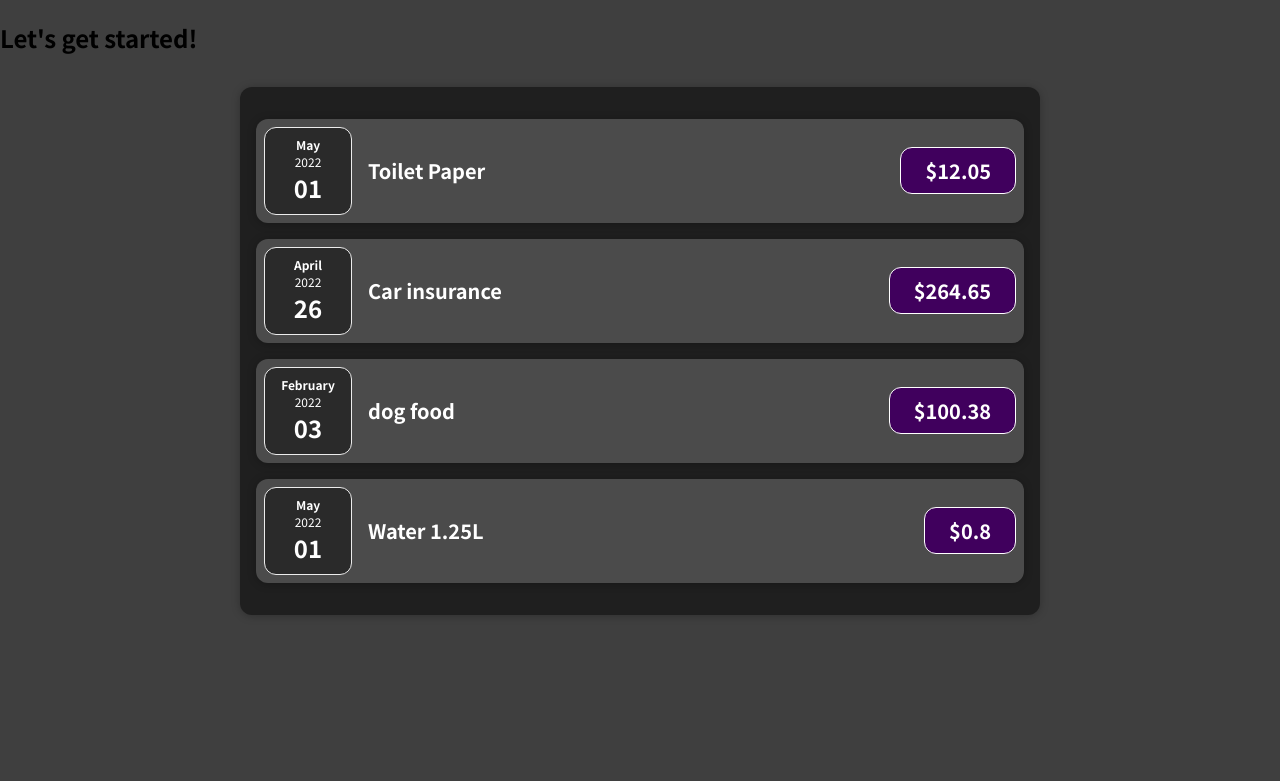
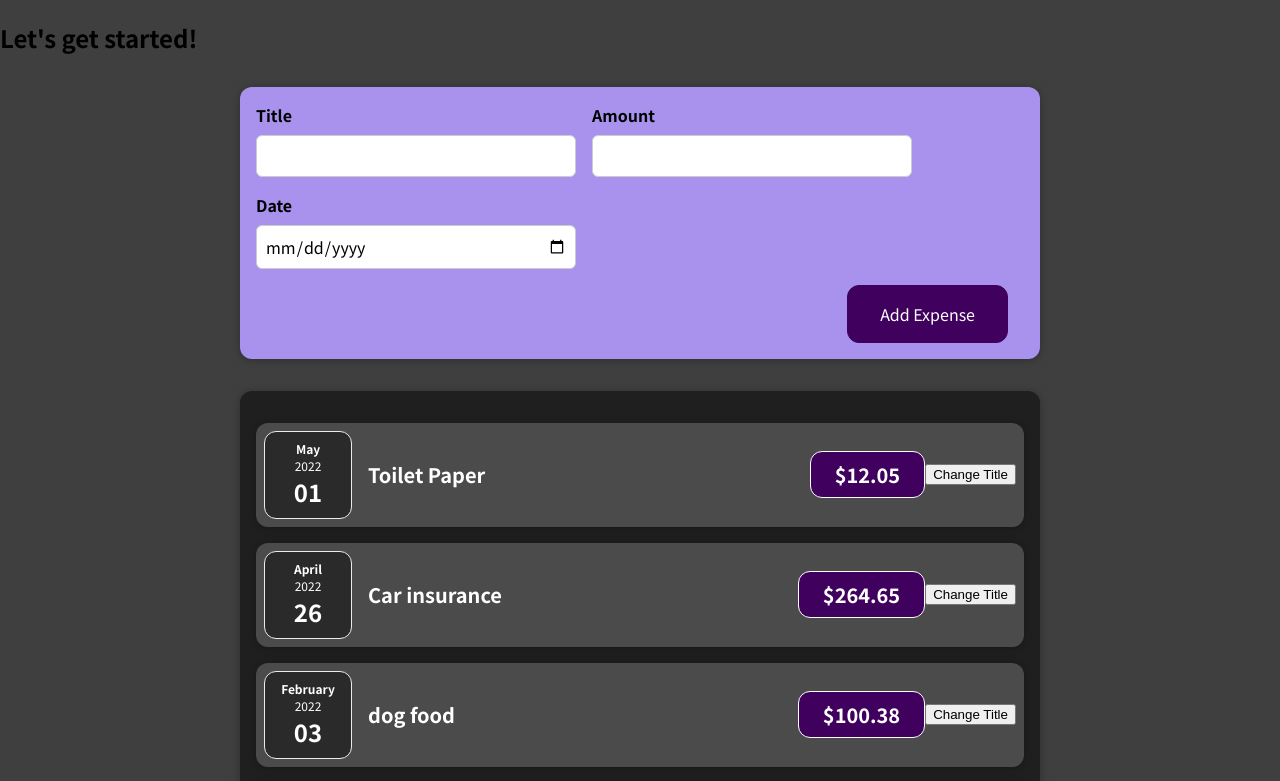
Before and after one commit to younahshin-dev/react-complete-guide, a React (Create React App) app: page / in a window 1280 px wide. Shown: the top 781 px of the page. Built offline with nearby package versions, Linux system fonts and the light colour scheme.

Commit message:
add NewExpense component include form , useState

```diff
--- a/src/App.js
+++ b/src/App.js
@@ -1,4 +1,5 @@
 import Expenses from './components/Expenses/Expenses';
+import NewExpense from './components/NewExpense/NewExpense';
 
 const App = () => {
   const expenses = [
@@ -30,6 +31,7 @@ const App = () => {
   return (
     <div>
       <h2>Let's get started!</h2>
+      <NewExpense />
       <Expenses itemList={expenses} />
     </div>
   );
--- a/src/components/Expenses/ExpenseItem.js
+++ b/src/components/Expenses/ExpenseItem.js
@@ -1,15 +1,22 @@
+import { useState } from 'react';
 import ExpenseDate from './ExpenseDate';
 import Card from '../UI/Card';
 import './ExpenseItem.css';
 
 const ExpenseItem = (props) => {
+  const [title, setTitle] = useState(props.title);
+
+  const clickHandler = () => {
+    setTitle('Updated!');
+  };
   return (
     <Card className='expense-item'>
       <ExpenseDate date={props.date} />
       <div className='expense-item__description'>
-        <h2>{props.title}</h2>
+        <h2>{title}</h2>
         <div className='expense-item__price'>${props.amount}</div>
       </div>
+      <button onClick={clickHandler}>Change Title</button>
     </Card>
   );
 };
--- /dev/null
+++ b/src/components/NewExpense/ExpenseForm.css
@@ -0,0 +1,26 @@
+.new-expense__controls {
+  display: flex;
+  flex-wrap: wrap;
+  gap: 1rem;
+  margin-bottom: 1rem;
+  text-align: left;
+}
+
+.new-expense__control label {
+  font-weight: bold;
+  margin-bottom: 0.5rem;
+  display: block;
+}
+
+.new-expense__control input {
+  font: inherit;
+  padding: 0.5rem;
+  border-radius: 6px;
+  border: 1px solid #ccc;
+  width: 20rem;
+  max-width: 100%;
+}
+
+.new-expense__actions {
+  text-align: right;
+}
--- /dev/null
+++ b/src/components/NewExpense/ExpenseForm.js
@@ -0,0 +1,83 @@
+import React, { useState } from 'react';
+
+import './ExpenseForm.css';
+const ExpenseForm = () => {
+  // const [EnteredTitle, setEnteredTitle] = useState(
+  //   document.getElementById('enteredTitle')
+  // );
+  // const [EnteredAmount, setEnteredAmount] = useState(
+  //   document.getElementById('enteredAmount')
+  // );
+  // const [EnteredDate, setEnteredDate] = useState(
+  //   document.getElementById('enteredDate')
+  // );
+
+  // 각각 인풋값에대한 useState를 선언하기보다 한꺼번에 객체로 묶어서 선언
+  const [userInput, setUserInput] = useState({
+    enteredTitle: '',
+    enteredAmount: '',
+    enteredDate: '',
+  });
+
+  const titleChangeHandler = (event) => {
+    //이전 상태의 userInput에 의존하지만 동시다발적으로 업데이트 가 발생할경우 userInput의 값이 오래되거나 제대로된 시점이 아닌 상태의 값을 가져올 수 있음
+    // setUserInput({
+    //   ...userInput,
+    //   enteredTitle: event.target.value,
+    // });
+
+    //setUserInput에 값을 넘겨주기보다 함수로 변한 값들을 전달해주면 react에서 prevState를 항상 최신의 이전 상태를 보장해줌
+
+    setUserInput((prevState) => {
+      return { ...prevState, enteredTitle: event.target.value };
+    });
+  };
+
+  const amountChangeHandler = (event) => {
+    setUserInput({
+      ...userInput,
+      enteredAmount: event.target.value,
+    });
+  };
+
+  const dateChangeHandler = (event) => {
+    setUserInput({
+      ...userInput,
+      enteredDate: event.target.value,
+    });
+  };
+
+  return (
+    <form action=''>
+      <div className='new-expense__controls'>
+        <div className='new-expense__control'>
+          <label htmlFor=''>Title</label>
+          <input type='text' id='enteredTitle' onChange={titleChangeHandler} />
+        </div>
+        <div className='new-expense__control'>
+          <label htmlFor=''>Amount</label>
+          <input
+            type='number'
+            min='0.01'
+            step='0.01'
+            onChange={amountChangeHandler}
+          />
+        </div>
+        <div className='new-expense__control'>
+          <label htmlFor=''>Date</label>
+          <input
+            type='date'
+            min='2019-01-01'
+            max='2022-12-31'
+            onChange={dateChangeHandler}
+          />
+        </div>
+      </div>
+      <div className='new-expense__actions'>
+        <button type='submit'>Add Expense</button>
+      </div>
+    </form>
+  );
+};
+
+export default ExpenseForm;
--- /dev/null
+++ b/src/components/NewExpense/NewExpense.css
@@ -0,0 +1,38 @@
+.new-expense {
+  background-color: #a892ee;
+  padding: 1rem;
+  margin: 2rem auto;
+  width: 50rem;
+  max-width: 95%;
+  border-radius: 12px;
+  text-align: center;
+  box-shadow: 0 1px 8px rgba(0, 0, 0, 0.25);
+}
+
+.new-expense button {
+  font: inherit;
+  cursor: pointer;
+  padding: 1rem 2rem;
+  border: 1px solid #40005d;
+  background-color: #40005d;
+  color: white;
+  border-radius: 12px;
+  margin-right: 1rem;
+}
+
+.new-expense button:hover,
+.new-expense button:active {
+  background-color: #510674;
+  border-color: #510674;
+}
+
+.new-expense button.alternative {
+  color: #220131;
+  border-color: transparent;
+  background-color: transparent;
+}
+
+.new-expense button.alternative:hover,
+.new-expense button.alternative:active {
+  background-color: #ddb3f8;
+}
--- /dev/null
+++ b/src/components/NewExpense/NewExpense.js
@@ -0,0 +1,13 @@
+import React from 'react';
+import ExpenseForm from './ExpenseForm';
+import './NewExpense.css';
+
+const NewExpense = () => {
+  return (
+    <div className='new-expense'>
+      <ExpenseForm />
+    </div>
+  );
+};
+
+export default NewExpense;
```
